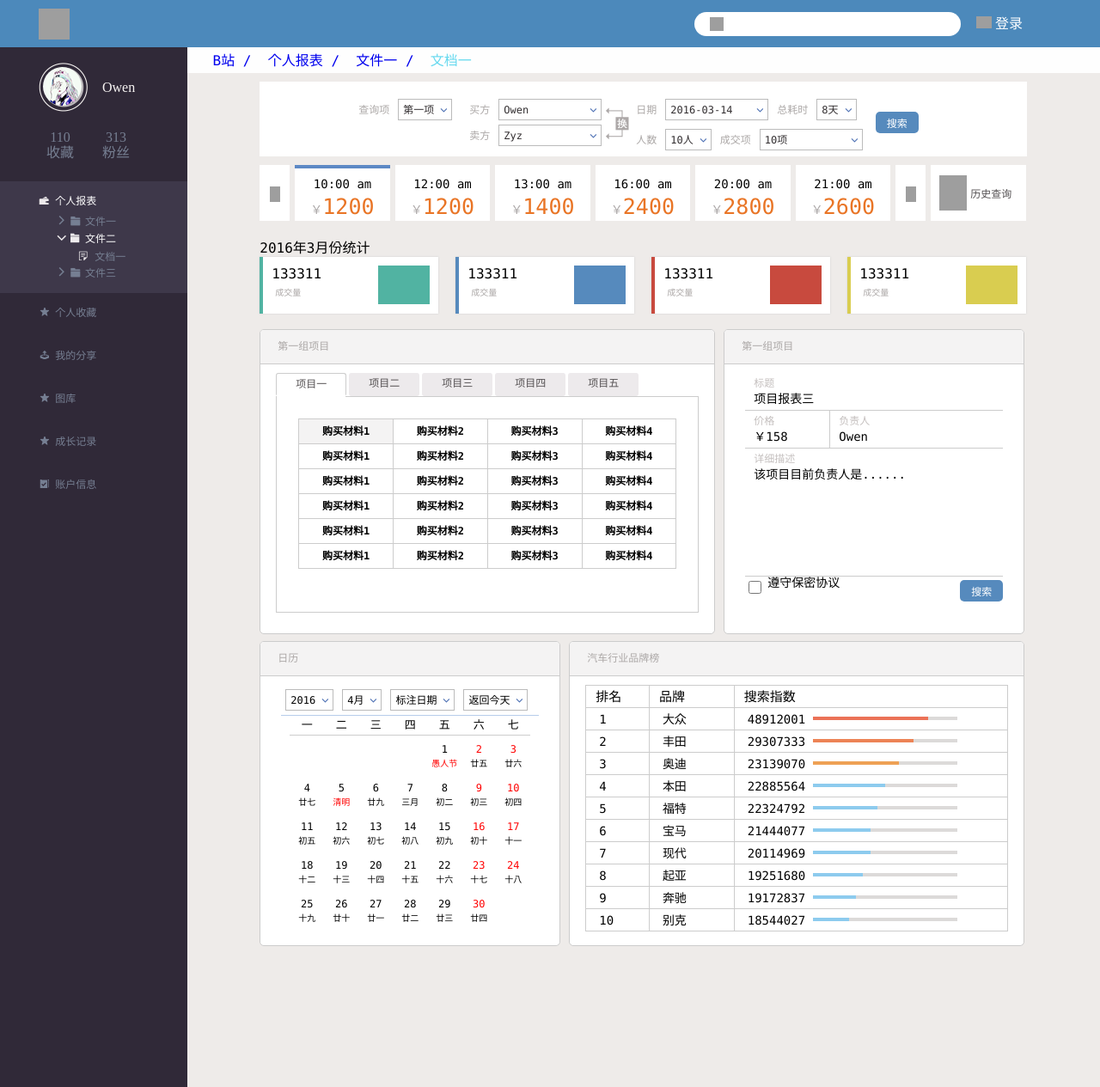
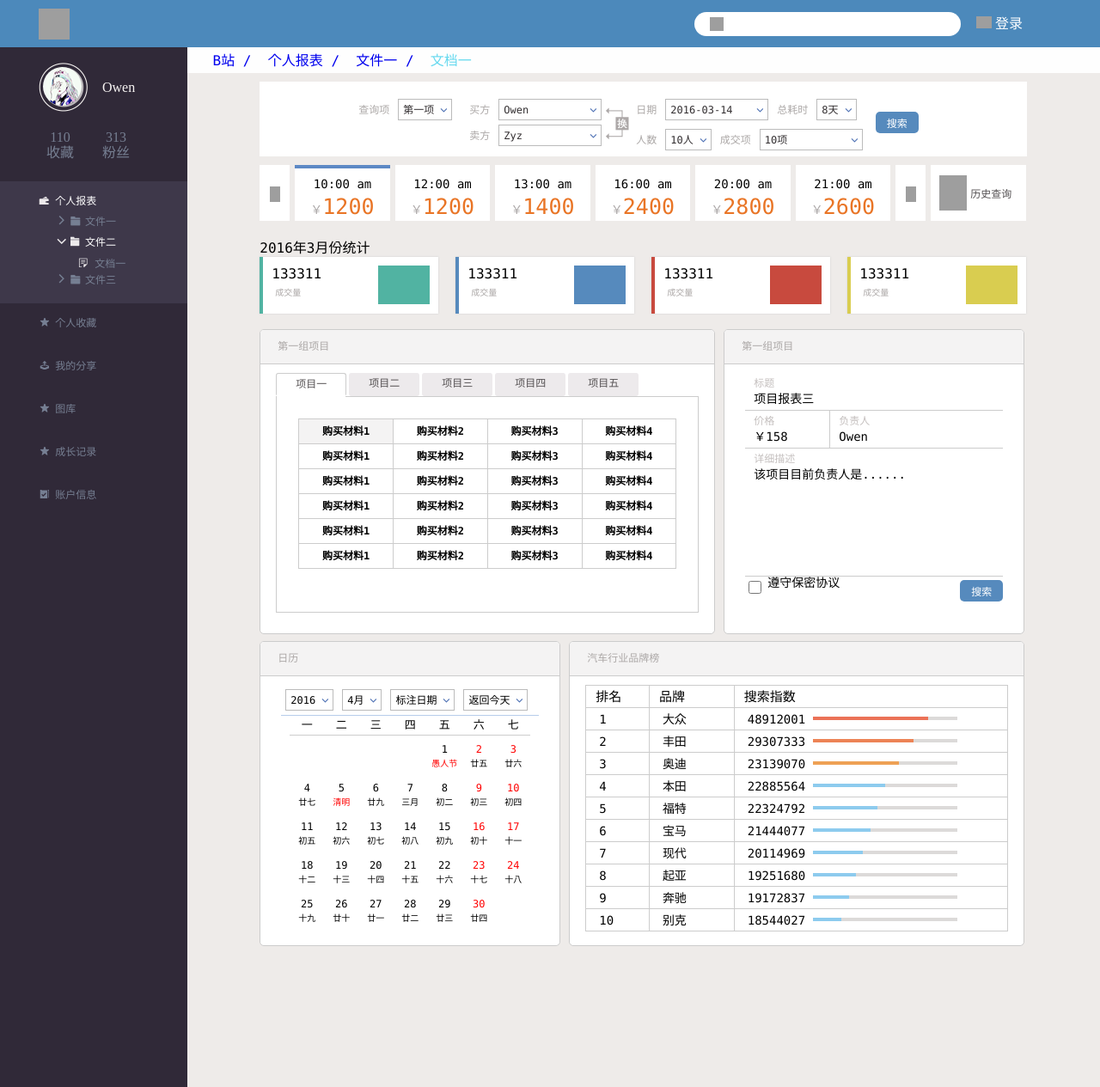
Before and after one commit to bilibiliou/bilibiliou.github.io, a Jekyll site: the page assets/download/ife/demo9/index.html, which Jekyll copies as it is, in a window 1280 px wide. Shown: the whole page at 86% size. Built offline with Jekyll 4.4.1, drawn with Linux system fonts in a browser that asks for light colours; some web fonts are replaced; grey boxes are pictures that could not be loaded.

Commit message:
new version

```diff
--- a/assets/download/ife/demo9/css/index.css
+++ b/assets/download/ife/demo9/css/index.css
@@ -97,6 +97,7 @@
 .container {
 	width: 100%;
 	height: auto;
+	min-width: 900px;
 }
 
 .header {
@@ -171,9 +172,8 @@
 	width: 17%;
 	height: 1210px;
 	padding-top: 18px;
-
+	overflow: hidden;
 	background: #302938;
-
 }
 
 .left-side-header {
@@ -251,11 +251,13 @@
 	height: auto;
 	font: 200 12px/16px "Consolas","微软雅黑";
 	padding: 20px 0 0;
+	overflow: hidden;
 }
 
 .list-module {
 	width: 100%;
 	padding: 10px 0 15px 40px;
+	overflow: hidden;
 }
 
 .click-active {
@@ -291,6 +293,7 @@
 .folders-list-module {
 	width: 100%;
 	height: auto;
+	overflow: hidden;
 }
 
 .list-module:hover {
@@ -343,6 +346,7 @@
 
 .file-list-module {
 	width: 100%;
+	overflow: hidden;
 }
 
 .file-list-module-wrap {
@@ -433,6 +437,14 @@
 	margin-left: 10px;
 }
 
+.the-third-li {
+	margin-left: 30px;
+}
+
+.f-block {
+	float: left;
+}
+
 .chose-search span {
 	float: left;
 	margin: 5px 10px 0 0;
@@ -513,6 +525,10 @@
 	width: 35px;
 	height: 100%;
 	background: #fff;
+}
+
+.tc-rr {
+	margin-left: 6px;
 }
 
 .task-calendar-arrow a{
@@ -625,6 +641,30 @@
 	box-shadow: 0px 0px 2px #ccc;
 }
 
+.tc-title {
+	font-weight: 500;
+}
+
+.tc-o-block {
+	background:#51B3A2;
+}
+
+.tc-tw-block {
+	background:#568ABD;
+}
+
+.tc-ti-block {
+	background:#C84A3E;
+}
+
+.tc-fo-block {
+	background:#D9CD50;
+}
+
+.zero-margin {
+	margin: 0;
+}
+
 .task-count-border {
 	float: left;
 	width: 4px;
@@ -678,11 +718,26 @@
 	height: 355px;
 }
 
+.tb1-margin-t {
+	margin-top:8px;
+}
+
 .task-table2 {
 	width: 350px;
 	height: 355px;
 }
 
+.r-ten-margin {
+	margin-right: 10px;margin: ;
+}
+
+.tb2-margin {
+	margin: 8px 10px 0 0
+}
+
+.tbc-padding {
+	padding:10px 24px 13px;
+}
 
 .task-table-wrap {
 	width: 100%;
@@ -879,6 +934,11 @@
 	margin: 0 auto;
 }
 
+.task-table3-body table td:hover {
+	cursor: pointer;
+	box-shadow: 0 0 1px 1px #F1D99F;
+}
+
 .table-title {
 	padding-bottom: 3px;
 	border-bottom: 1px solid #ccc;
@@ -890,6 +950,7 @@
 }
 
 .task-table3-body .table-title td {
+
 	height: 22px;
 }
 
@@ -977,3 +1038,46 @@
 	display: block;
 	height: 100%;
 }
+.process-color-first {
+	background:#eb7257;
+	width: 80%;
+}
+.process-color-second {
+	background: #ed8456;
+	width: 70%;
+}
+.process-color-third {
+	background:#eea155;
+	width: 60%;
+}
+.process-color-blue {
+	background:#8dcbee;
+}
+
+.process-four {
+	width: 50%;
+}
+
+.process-five {
+	width: 45%;
+}
+
+.process-six {
+	width: 40%;
+}
+
+.process-seven {
+	width: 35%;
+}
+
+.process-eight {
+	width: 30%;
+}
+
+.process-nine {
+	width: 25%;
+}
+
+.process-ten {
+	width: 20%;
+}
--- a/assets/download/ife/demo9/index.html
+++ b/assets/download/ife/demo9/index.html
@@ -201,8 +201,8 @@
 							</div>
 							<div class="chose-search-change"></div>
 						</li>
-						<li class="chose-search" style="margin-left: 30px;">
-							<div class="select-block clearfix" style="float:left">
+						<li class="chose-search the-third-li">
+							<div class="select-block f-block clearfix">
 								<span>日期</span>
 								<div class="select select-user">
 									<a class="select-arrow" href="#"></a>
@@ -212,7 +212,7 @@
 									</ul>
 								</div>
 							</div>
-							<div class="select-block clearfix" style="float:left">
+							<div class="select-block f-block clearfix">
 								<span>总耗时</span>
 								<div class="select">
 									<a class="select-arrow" href="#"></a>
@@ -223,7 +223,7 @@
 								</div>
 							</div>
 							<br>
-							<div class="select-block clearfix" style="float:left">
+							<div class="select-block f-block clearfix">
 								<span>人数</span>
 								<div class="select">
 									<a class="select-arrow" href="#"></a>
@@ -233,7 +233,7 @@
 									</ul>
 								</div>
 							</div>
-							<div class="select-block clearfix" style="float:left">
+							<div class="select-block f-block clearfix">
 								<span>成交项</span>
 								<div class="select   select-user">
 									<a class="select-arrow" href="#"></a>
@@ -317,7 +317,7 @@
 						</a>
 					</div>
 
-					<div class="task-calendar-arrow" style="margin-left: 6px;">
+					<div class="task-calendar-arrow tc-rr">
 						<a href="#" class="right-arrow"></a>
 					</div>
 
@@ -332,51 +332,51 @@
 				</div>
 
 				<div class="task-count clear-select">
-					<h1 style="font-weight: 500;">2016年3月份统计</h1>
-					<div class="task-count-block" style="background:#51B3A2;">
+					<h1 class="tc-title">2016年3月份统计</h1>
+					<div class="task-count-block tc-o-block">
 						<div class="task-count-border"></div>
 						<div class="task-count-bolck">
 							<div class="count-content">
 								<h1>133311</h1>
 								<h2>成交量</h2>
 							</div>
-							<div class="color-bolck" style="background:#51B3A2;"></div>
+							<div class="color-bolck tc-o-block"></div>
 						</div>
 					</div>
-					<div class="task-count-block" style="background:#568ABD;">
+					<div class="task-count-block tc-tw-block">
 						<div class="task-count-border"></div>
 						<div class="task-count-bolck">
 							<div class="count-content">
 								<h1>133311</h1>
 								<h2>成交量</h2>
 							</div>
-							<div class="color-bolck" style="background:#568ABD;"></div>
+							<div class="color-bolck tc-tw-block"></div>
 						</div>
 					</div>
-					<div class="task-count-block" style="background:#C84A3E;">
+					<div class="task-count-block tc-ti-block">
 						<div class="task-count-border"></div>
 						<div class="task-count-bolck">
 							<div class="count-content">
 								<h1>133311</h1>
 								<h2>成交量</h2>
 							</div>
-							<div class="color-bolck" style="background:#C84A3E;"></div>
+							<div class="color-bolck tc-ti-block"></div>
 						</div>
 					</div>
-					<div class="task-count-block" style="background:#D9CD50;margin:0">
+					<div class="task-count-block tc-fo-block zero-margin">
 						<div class="task-count-border"></div>
 						<div class="task-count-bolck">
 							<div class="count-content">
 								<h1>133311</h1>
 								<h2>成交量</h2>
 							</div>
-							<div class="color-bolck" style="background:#D9CD50;"></div>
+							<div class="color-bolck tc-fo-block"></div>
 						</div>
 					</div>
 				</div>
 
 				<div class="task-content clear-select">
-					<div class="task-table1 clear-select" style="margin-right: 10px;">
+					<div class="task-table1 clear-select r-ten-margin">
 						<div class="task-table-wrap">
 							<h1>第一组项目</h1>
 						</div>
@@ -483,11 +483,11 @@
 						</div>
 					</div>
 
-					<div class="task-table2 clear-select" style="margin: 8px 10px 0 0">
+					<div class="task-table2 clear-select tb2-margin">
 						<div class="task-table-wrap">
 							<h1>日历</h1>
 						</div>
-						<div class="task-table2-content" style="padding:10px 24px 13px">
+						<div class="task-table2-content tbc-padding">
 							<ul class="task-table3-title clearfix">
 								<li>
 									<div class="select-block clearfix">
@@ -686,7 +686,7 @@
 							</div>
 						</div>
 					</div>
-					<div class="task-table1 clear-select" style="margin-top:8px">
+					<div class="task-table1 clear-select tb1-margin-t">
 						<div class="task-table-wrap">
 							<h1>汽车行业品牌榜</h1>
 						</div>
@@ -703,7 +703,7 @@
 									<td class="vehicle-table-cell3">
 										48912001
 										<span class="vehicle-table-process">
-											<span class="vehicle-table-f-process" style="width: 80%;background:#eb7257"></span>
+											<span class="vehicle-table-f-process process-color-first"></span>
 										</span>
 									</td>
 								</tr>
@@ -712,8 +712,8 @@
 									<td class="vehicle-table-cell2">丰田</td>
 									<td class="vehicle-table-cell3">
 										29307333
-										<span class="vehicle-table-process">
-											<span class="vehicle-table-f-process" style="width: 70%;background:#ed8456"></span>
+										<span class="vehicle-table-process ">
+											<span class="vehicle-table-f-process process-color-second"></span>
 										</span>
 									</td>
 								</tr>
@@ -722,8 +722,8 @@
 									<td class="vehicle-table-cell2">奥迪</td>
 									<td class="vehicle-table-cell3">
 										23139070
-										<span class="vehicle-table-process">
-											<span class="vehicle-table-f-process" style="width: 60%;background:#eea155"></span>
+										<span class="vehicle-table-process ">
+											<span class="vehicle-table-f-process process-color-third"></span>
 										</span>
 									</td>
 								</tr>
@@ -733,7 +733,7 @@
 									<td class="vehicle-table-cell3">
 										22885564
 										<span class="vehicle-table-process">
-											<span class="vehicle-table-f-process" style="width: 50%;background:#8dcbee"></span>
+											<span class="vehicle-table-f-process process-four process-color-blue process-four"></span>
 										</span>
 									</td>
 								</tr>
@@ -743,7 +743,7 @@
 									<td class="vehicle-table-cell3">
 										22324792
 										<span class="vehicle-table-process">
-											<span class="vehicle-table-f-process" style="width: 45%;background:#8dcbee"></span>
+											<span class="vehicle-table-f-process process-color-blue process-five" ></span>
 										</span>
 									</td>
 								</tr>
@@ -753,7 +753,7 @@
 									<td class="vehicle-table-cell3">
 										21444077
 										<span class="vehicle-table-process">
-											<span class="vehicle-table-f-process" style="width: 40%;background:#8dcbee"></span>
+											<span class="vehicle-table-f-process process-color-blue process-six" ></span>
 										</span>
 									</td>
 								</tr>
@@ -762,8 +762,8 @@
 									<td class="vehicle-table-cell2">现代</td>
 									<td class="vehicle-table-cell3">
 										20114969
-										<span class="vehicle-table-process">
-											<span class="vehicle-table-f-process" style="width: 40%;background:#8dcbee"></span>
+										<span class="vehicle-table-process ">
+											<span class="vehicle-table-f-process process-color-blue process-seven" ></span>
 										</span>
 									</td>
 								</tr>
@@ -773,7 +773,7 @@
 									<td class="vehicle-table-cell3">
 										19251680
 										<span class="vehicle-table-process">
-											<span class="vehicle-table-f-process" style="width: 35%;background:#8dcbee"></span>
+											<span class="vehicle-table-f-process process-color-blue process-eight" ></span>
 										</span>
 									</td>
 								</tr>
@@ -782,8 +782,8 @@
 									<td class="vehicle-table-cell2">奔驰</td>
 									<td class="vehicle-table-cell3">
 										19172837
-										<span class="vehicle-table-process">
-											<span class="vehicle-table-f-process" style="width: 30%;background:#8dcbee"></span>
+										<span class="vehicle-table-process ">
+											<span class="vehicle-table-f-process process-color-blue process-nine"></span>
 										</span>
 									</td>
 								</tr>
@@ -792,8 +792,8 @@
 									<td class="vehicle-table-cell2">别克</td>
 									<td class="vehicle-table-cell3">
 										18544027
-										<span class="vehicle-table-process">
-											<span class="vehicle-table-f-process" style="width: 25%;background:#8dcbee"></span>
+										<span class="vehicle-table-process ">
+											<span class="vehicle-table-f-process process-color-blue process-ten"></span>
 										</span>
 									</td>
 								</tr>
```
